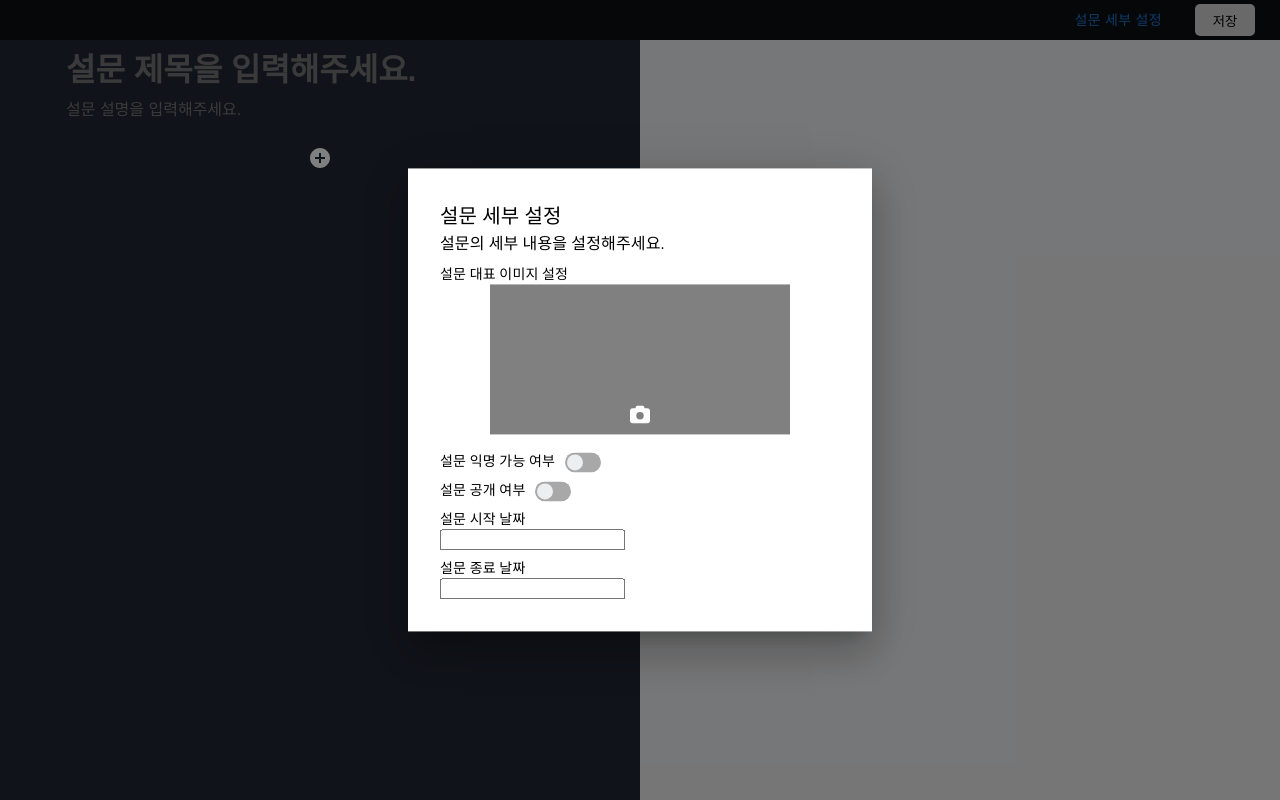
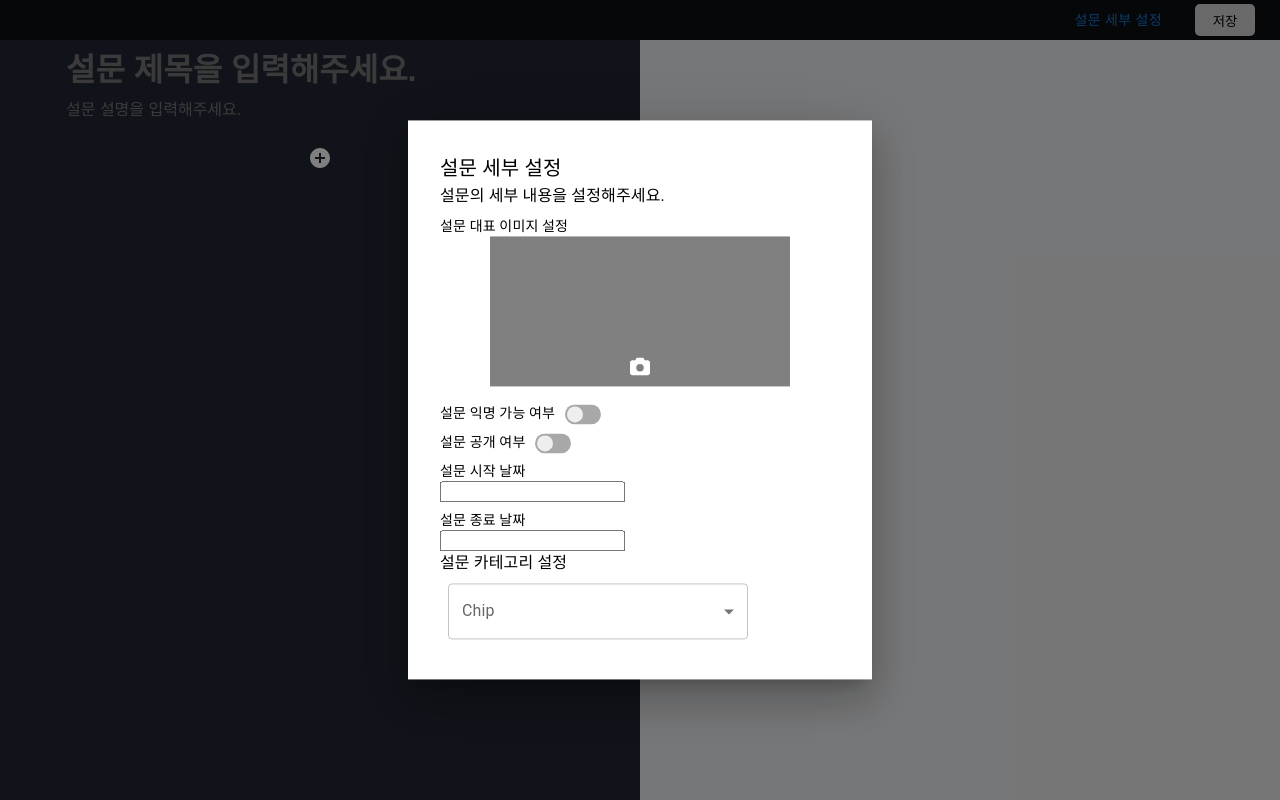
Before and after one commit to moka-team/mokaform-client, a React (Create React App) app: page /create-survey in a window 1280 px wide. Both pictures are taken after a click on the button "설문 세부 설정". Built offline with nearby package versions, Linux system fonts and the light colour scheme; the HTML template or start-up script is replaced by a standard one; a web font is replaced by a local one.

Commit message:
feat : 카테고리 설정 추가

```diff
--- a/src/components/surveys/create/NavBar.jsx
+++ b/src/components/surveys/create/NavBar.jsx
@@ -22,6 +22,7 @@
 import Modal from "@mui/material/Modal";
 import dayjs from "dayjs";
 import SurveyImg from "./SurveyImg";
+import SelectCategory from "./SelectCategory";
 
 const style = {
   position: "absolute",
@@ -184,6 +185,10 @@
               />
             </LocalizationProvider>
           </Typography>
+          <Typography>
+            설문 카테고리 설정
+            <SelectCategory />
+          </Typography>
         </Box>
       </Modal>
       <SaveBtn
--- /dev/null
+++ b/src/components/surveys/create/SelectCategory.jsx
@@ -0,0 +1,88 @@
+import * as React from "react";
+import { useTheme } from "@mui/material/styles";
+import Box from "@mui/material/Box";
+import OutlinedInput from "@mui/material/OutlinedInput";
+import InputLabel from "@mui/material/InputLabel";
+import MenuItem from "@mui/material/MenuItem";
+import FormControl from "@mui/material/FormControl";
+import Select from "@mui/material/Select";
+import Chip from "@mui/material/Chip";
+
+const ITEM_HEIGHT = 48;
+const ITEM_PADDING_TOP = 8;
+const MenuProps = {
+  PaperProps: {
+    style: {
+      maxHeight: ITEM_HEIGHT * 4.5 + ITEM_PADDING_TOP,
+      width: 200,
+    },
+  },
+};
+
+const categorys = [
+  "일상",
+  "IT",
+  "취미",
+  "학습",
+  "심리",
+  "사회/정치",
+  "선호도 조사",
+];
+
+function getStyles(item, category, theme) {
+  return {
+    fontWeight:
+      category.indexOf(item) === -1
+        ? theme.typography.fontWeightRegular
+        : theme.typography.fontWeightMedium,
+  };
+}
+
+export default function SelectCategory() {
+  const theme = useTheme();
+  const [category, setcategory] = React.useState([]);
+
+  const handleChange = (event) => {
+    const {
+      target: { value },
+    } = event;
+    setcategory(
+      // On autofill we get a stringified value.
+      typeof value === "string" ? value.split(",") : value
+    );
+  };
+
+  return (
+    <div>
+      <FormControl sx={{ m: 1, width: 300 }}>
+        <InputLabel id="demo-multiple-chip-label">Chip</InputLabel>
+        <Select
+          labelId="demo-multiple-chip-label"
+          id="demo-multiple-chip"
+          multiple
+          value={category}
+          onChange={handleChange}
+          input={<OutlinedInput id="select-multiple-chip" label="Category" />}
+          renderValue={(selected) => (
+            <Box sx={{ display: "flex", flexWrap: "wrap", gap: 0.5 }}>
+              {selected.map((value) => (
+                <Chip key={value} label={value} />
+              ))}
+            </Box>
+          )}
+          MenuProps={MenuProps}
+        >
+          {categorys.map((item) => (
+            <MenuItem
+              key={item}
+              value={item}
+              style={getStyles(item, category, theme)}
+            >
+              {item}
+            </MenuItem>
+          ))}
+        </Select>
+      </FormControl>
+    </div>
+  );
+}
```
